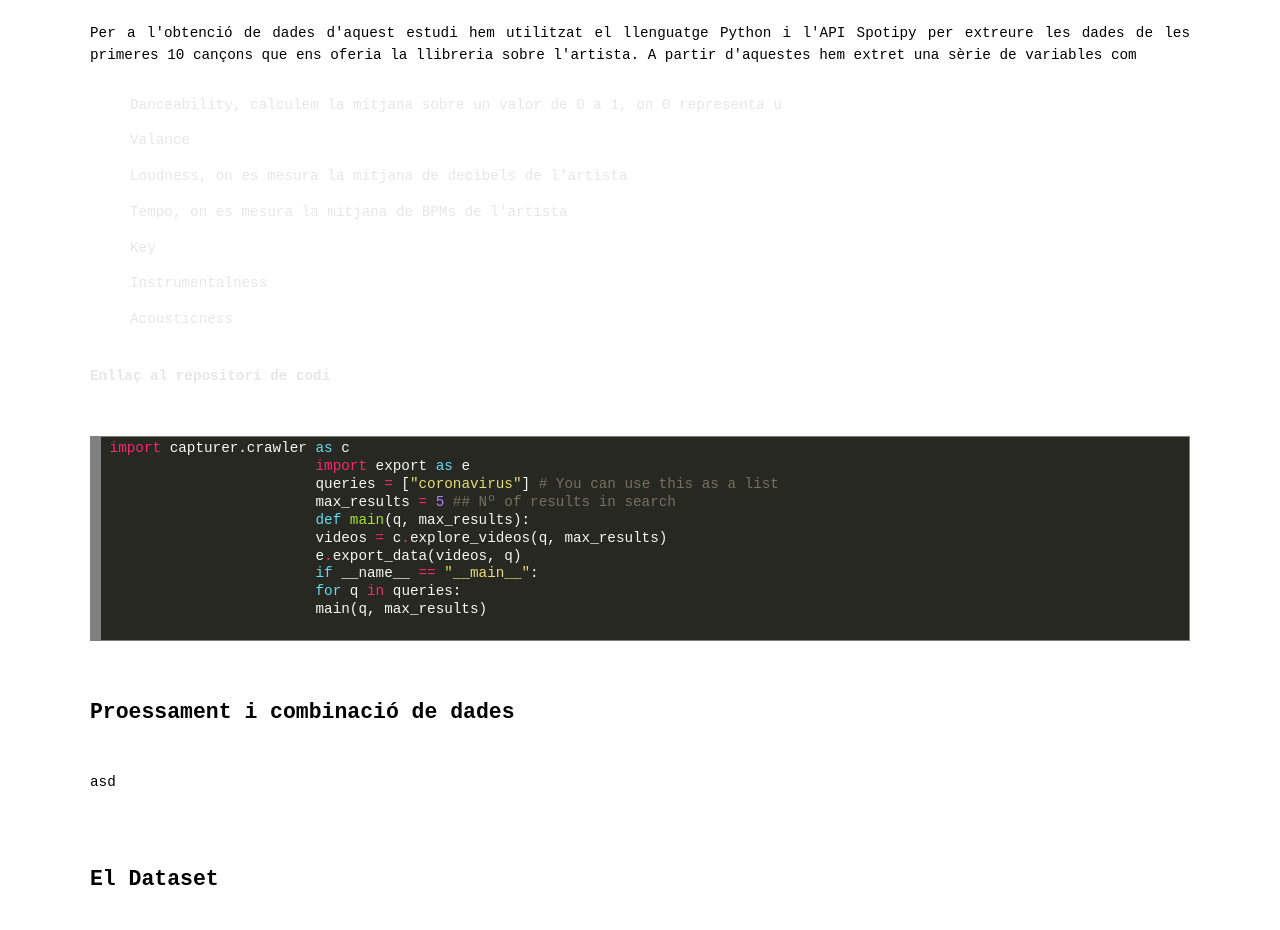
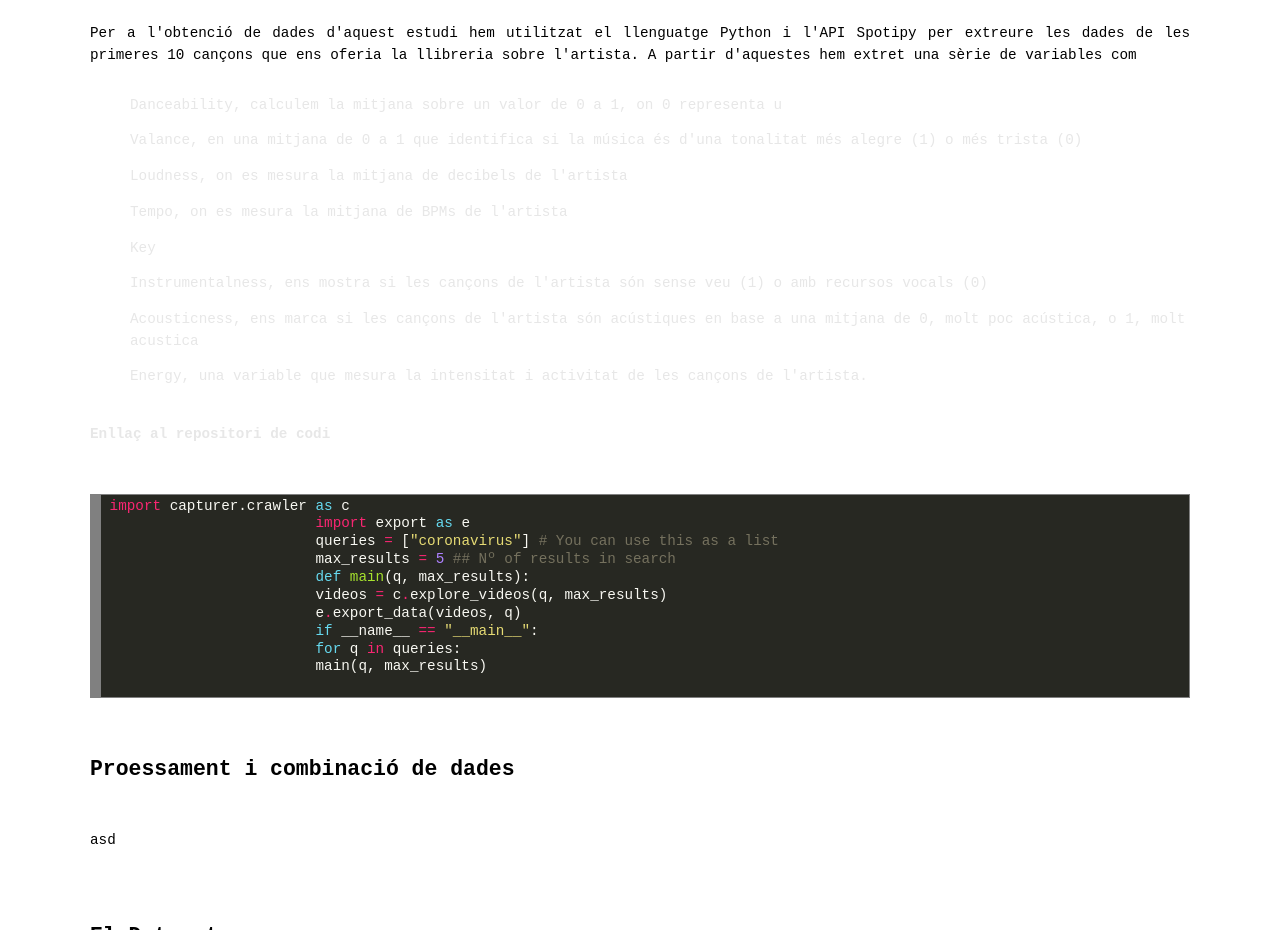
Before and after one commit to ericpuig99/Bigdata_UAB, a plain HTML site: page Exercici Grupal/SONAR.html in a window 1280 px wide. Shown: the part 780-1710 px from the top of the page. Drawn offline with Linux system fonts and the light colour scheme; a script that the page names is missing.

Commit message:
Update SONAR.html

```diff
--- a/Exercici Grupal/SONAR.html
+++ b/Exercici Grupal/SONAR.html
@@ -48,12 +48,13 @@
 		<p>Per a l'obtenció de dades d'aquest estudi hem utilitzat el llenguatge Python i l'API Spotipy per extreure les dades de les primeres 10 cançons
 			que ens oferia la llibreria sobre l'artista. A partir d'aquestes hem extret una sèrie de variables com
 		<ul>Danceability, calculem la mitjana sobre un valor de 0 a 1, on 0 representa u</ul>
-		<ul>Valance</ul>
+		<ul>Valance, en una mitjana de 0 a 1 que identifica si la música és d'una tonalitat més alegre (1) o més trista (0)</ul>
 		<ul>Loudness, on es mesura la mitjana de decibels de l'artista</ul>
 		<ul>Tempo, on es mesura la mitjana de BPMs de l'artista</ul>
 		<ul>Key</ul>
-		<ul>Instrumentalness</ul>
-		<ul>Acousticness</ul>
+		<ul>Instrumentalness, ens mostra si les cançons de l'artista són sense veu (1) o amb recursos vocals (0)</ul>
+		<ul>Acousticness, ens marca si les cançons de l'artista són acústiques en base a una mitjana de 0, molt poc acústica, o 1, molt acustica</ul>
+		<ul>Energy, una variable que mesura la intensitat i activitat de les cançons de l'artista. </ul>
 
 <br><b>Enllaç al repositori de codi</b></p>
                 <!-- Exemple de Fragment de codi generat amb http://hilite.me/ -->
```
